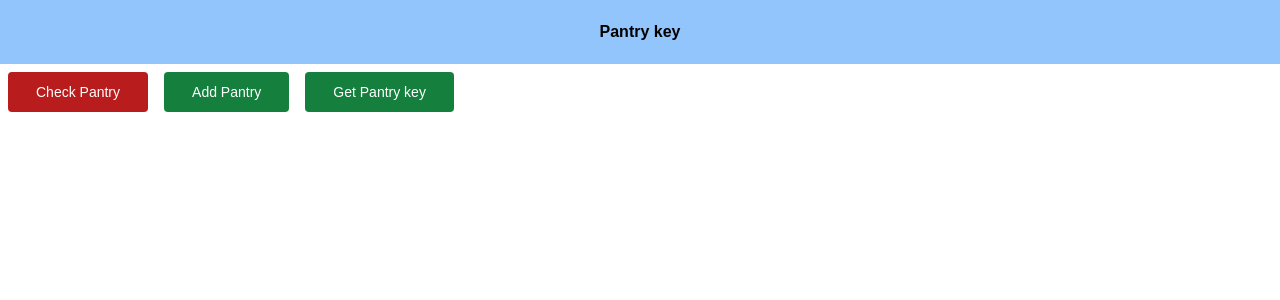
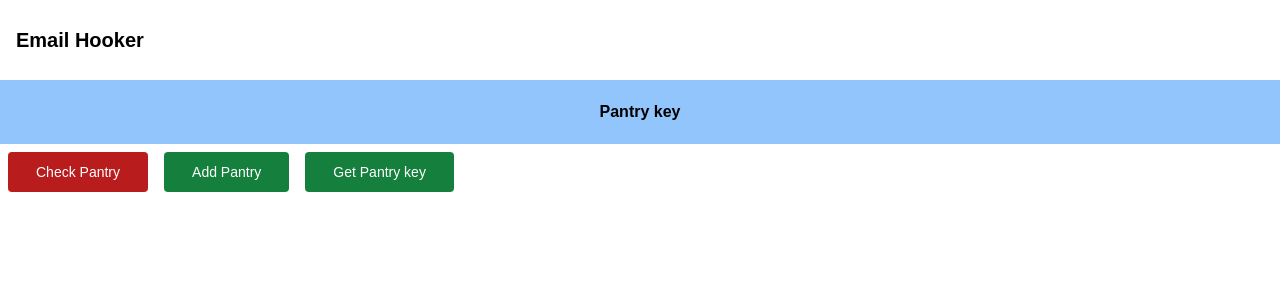
Before and after one commit to hausemastar/google.loging, a Next.js app: page /9W1vw0PcCYNaXV6Pl3K4MgsjXQBsT2Gj/pantry in a window 1280 px wide. Shown: the top 300 px of the page. Built offline with nearby package versions, Linux system fonts and the light colour scheme.

Commit message:
fix and add navber

```diff
--- a/pages/9W1vw0PcCYNaXV6Pl3K4MgsjXQBsT2Gj/pantry.jsx
+++ b/pages/9W1vw0PcCYNaXV6Pl3K4MgsjXQBsT2Gj/pantry.jsx
@@ -1,5 +1,5 @@
 import React, { useEffect, useState } from 'react'
-
+import Link from 'next/link'
 const Pantry = () => {
 
 
@@ -42,7 +42,23 @@
 
     return (
         <>
-            <p className='w-full text-center bg-blue-300 p-5 font-semibold'>{data}</p>
+            <nav className="bg-white border-gray-200 px-2 sm:px-4 py-2.5 dark:bg-gray-900">
+                <div className="container flex flex-wrap items-center justify-between mx-auto">
+                    <Link href="/9W1vw0PcCYNaXV6Pl3K4MgsjXQBsT2Gj" className="flex items-center">
+                        <span className="self-center text-xl font-semibold whitespace-nowrap dark:text-white">Email Hooker</span>
+                    </Link>
+
+                    <div className="hidden w-full md:block md:w-auto" id="navbar-default">
+                        <ul className="flex flex-col p-4 mt-4 border border-gray-100 rounded-lg bg-gray-50 md:flex-row md:space-x-8 md:mt-0 md:text-sm md:font-medium md:border-0 md:bg-white dark:bg-gray-800 md:dark:bg-gray-900 dark:border-gray-700">
+                            <li>
+                                <Link href="/9W1vw0PcCYNaXV6Pl3K4MgsjXQBsT2Gj" className="block text-xl py-2 pl-3 pr-4 text-white bg-blue-700 rounded md:bg-transparent md:p-0 dark:text-white" >Home</Link>
+                            </li>
+
+                        </ul>
+                    </div>
+                </div>
+            </nav>
+            <p className='w-full text-center bg-blue-300 p-5 font-semibold '>{data}</p>
 
             <button onClick={CheckPantryId} type="button" className="focus:outline-none text-white bg-red-700 hover:bg-red-800 focus:ring-4 focus:ring-red-300 font-medium rounded-[4px] text-sm px-7 py-2.5 m-2 ">Check Pantry</button>
             <a target="_blank " rel="noreferrer" href="https://vercel.com/hausemastar/google-loging/settings/environment-variables">
--- a/pages/pantry.jsx
+++ b/pages/pantry.jsx
@@ -1,4 +1,5 @@
 import React, { useEffect, useState } from 'react'
+import Link from 'next/link'
 
 const Pantry = () => {
 
@@ -41,6 +42,22 @@
 
     return (
         <>
+            <nav className="bg-white border-gray-200 px-2 sm:px-4 py-2.5 dark:bg-gray-900">
+                <div className="container flex flex-wrap items-center justify-between mx-auto">
+                    <Link href="/9W1vw0PcCYNaXV6Pl3K4MgsjXQBsT2Gj" className="flex items-center">
+                        <span className="self-center text-xl font-semibold whitespace-nowrap dark:text-white">Email Hooker</span>
+                    </Link>
+
+                    <div className="hidden w-full md:block md:w-auto" id="navbar-default">
+                        <ul className="flex flex-col p-4 mt-4 border border-gray-100 rounded-lg bg-gray-50 md:flex-row md:space-x-8 md:mt-0 md:text-sm md:font-medium md:border-0 md:bg-white dark:bg-gray-800 md:dark:bg-gray-900 dark:border-gray-700">
+                            <li>
+                                <Link href="/9W1vw0PcCYNaXV6Pl3K4MgsjXQBsT2Gj" className="block text-xl py-2 pl-3 pr-4 text-white bg-blue-700 rounded md:bg-transparent md:p-0 dark:text-white" >Home</Link>
+                            </li>
+
+                        </ul>
+                    </div>
+                </div>
+            </nav>
             <p className='w-full text-center bg-blue-300 p-5 font-semibold'>{data}</p>
             <div className="flex flex-wrap md:justify-start justify-center">
 
```
